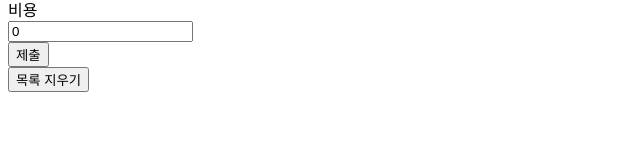
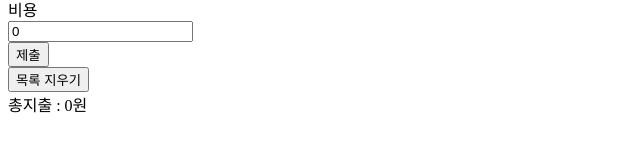
Before and after one commit to stop0ho/Budget-Calculator, a React (Create React App) app in the folder budget-calculator/: page / in a window 1280 px wide. Shown: the part 137-300 px from the top of the page, without its empty margins (0-640 px from the left). Built offline with nearby package versions, Linux system fonts and the light colour scheme.

Commit message:
Feat: 총지출 계산 기능 구현

```diff
--- a/budget-calculator/src/App.js
+++ b/budget-calculator/src/App.js
@@ -2,6 +2,7 @@ import { useState } from 'react';
 import './App.css';
 import Form from './components/Form.js';
 import Lists from './components/Lists';
+import Sum from './components/Sum';
 
 function App() {
   const [name, setName] = useState('');
@@ -49,6 +50,7 @@ function App() {
         handleDeleteBtn={handleDeleteBtn}
         setBudget={setBudget}
       />
+      <Sum budget={budget} />
     </div>
   );
 }
--- /dev/null
+++ b/budget-calculator/src/components/Sum.js
@@ -0,0 +1,10 @@
+import React from 'react';
+
+export default function Sum({ budget }) {
+  let allSum = 0;
+  budget.forEach((element) => {
+    console.log(element.amount);
+    allSum += Number(element.amount);
+  });
+  return <div>총지출 : {allSum}원</div>;
+}
```
